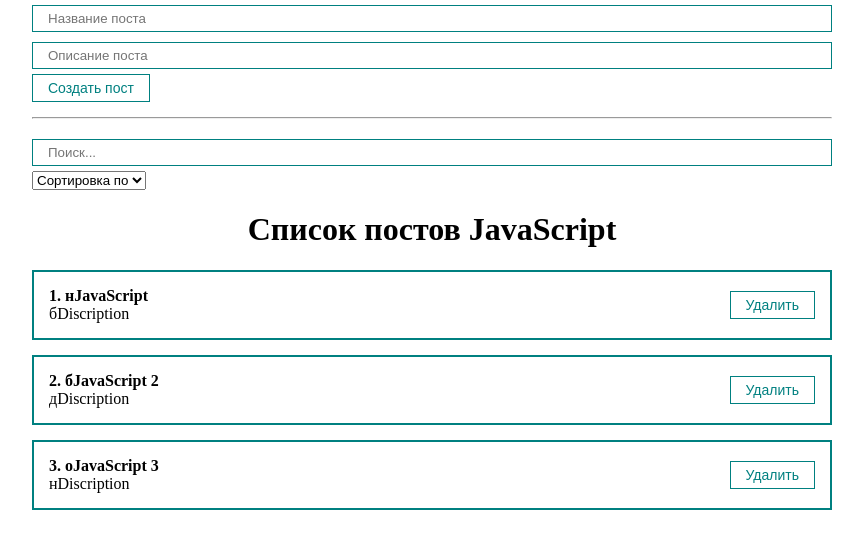
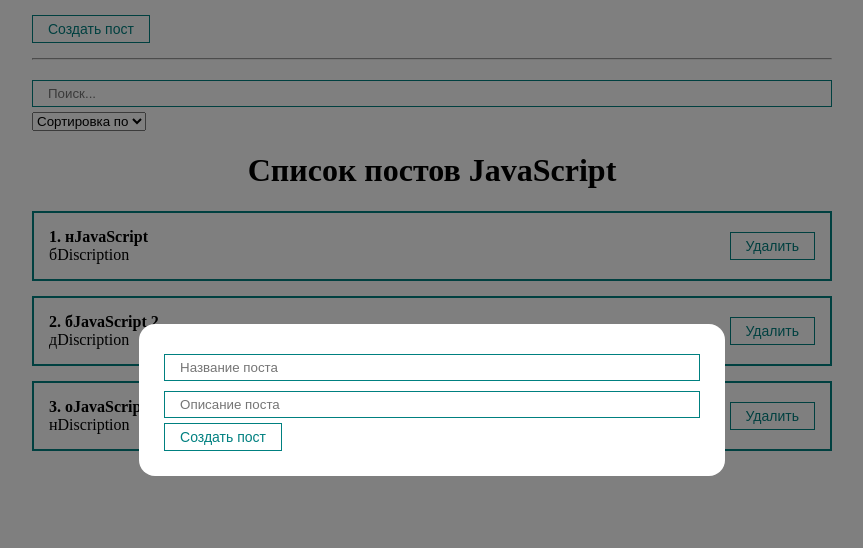
Before and after one commit to fadeyush/react-beginning, a React (Create React App) app: page / in a window 1280 px wide. Both pictures are taken after a click on the button "Создать пост". Shown: the top 548 px of the page, without its empty margins (208-1071 px from the left). Built offline with nearby package versions, Linux system fonts and the light colour scheme.

Commit message:
Модальное окно

```diff
--- a/src/App.js
+++ b/src/App.js
@@ -2,6 +2,7 @@
 import PostList from './components/PostList';
 import PostForm from './components/PostForm';
 import PostFilter from './components/PostFilter';
+import MyModal from './components/UI/modal/MyModal';
 import MyButton from './components/UI/button/MyButton';
 import MyInput from './components/UI/input/MyInput';
 import MySelect from './components/UI/select/MySelect';
@@ -17,6 +18,7 @@
   ]);
 
   const [filter, setFilter] = useState({sort:'', query:''});
+  const [modal, setModal] = useState(false)
 
   const sortedPosts = useMemo(()=>{
     if(filter.sort) {
@@ -31,7 +33,8 @@
 
   // Принимаем newPost из дочернего компонента
   const createPost = (newPost) => {
-    setPosts([...posts, newPost])
+    setPosts([...posts, newPost]);
+    setModal(false);
   }
 
   // Принимаем post из дочернего компонента
@@ -41,7 +44,12 @@
 
   return (
     <div className="app">
-      <PostForm create={createPost}/>
+      <MyButton style={{'marginTop': '15px'}} onClick={e=>setModal(true)}>
+        Создать пост
+      </MyButton>
+      <MyModal visible={modal} setVisible={setModal}>
+        <PostForm create={createPost}/>
+      </MyModal>
       <hr style={{margin:'15px 0'}} />
       <PostFilter filter={filter} setFilter={setFilter}/>
       <PostList remove={removePost} posts={sortedAndSearchPosts} title={"Список постов JavaScript"}/>
--- /dev/null
+++ b/src/components/UI/modal/MyModal.jsx
@@ -0,0 +1,20 @@
+import React from 'react';
+import classes from './MyModal.module.css';
+
+const MyModal = ({children, visible, setVisible}) => {
+
+    const rootClasses = [classes.myModal];
+
+    if(visible) {
+        rootClasses.push(classes.active)
+    }
+    return (
+        <div className={rootClasses.join(' ')} onClick={e=>setVisible(false)}>
+            <div className={classes.myModalContent} onClick={e=>e.stopPropagation()}>
+                {children}
+            </div>
+        </div>
+    );
+};
+
+export default MyModal;
--- /dev/null
+++ b/src/components/UI/modal/MyModal.module.css
@@ -0,0 +1,22 @@
+.myModal {
+    position: fixed;
+    top: 0;
+    bottom: 0;
+    right: 0;
+    left: 0;
+    display: none;
+    background: rgba(0,0,0, 0.5);
+}
+
+.myModalContent {
+    padding: 25px;
+    background: white;
+    border-radius: 16px;
+    min-width: 250px;
+}
+
+.active {
+    display: flex;
+    justify-content: center;
+    align-items: center;
+}
```
Also changed, not shown: 1 other file (tests, documents, lock files or other folders).
